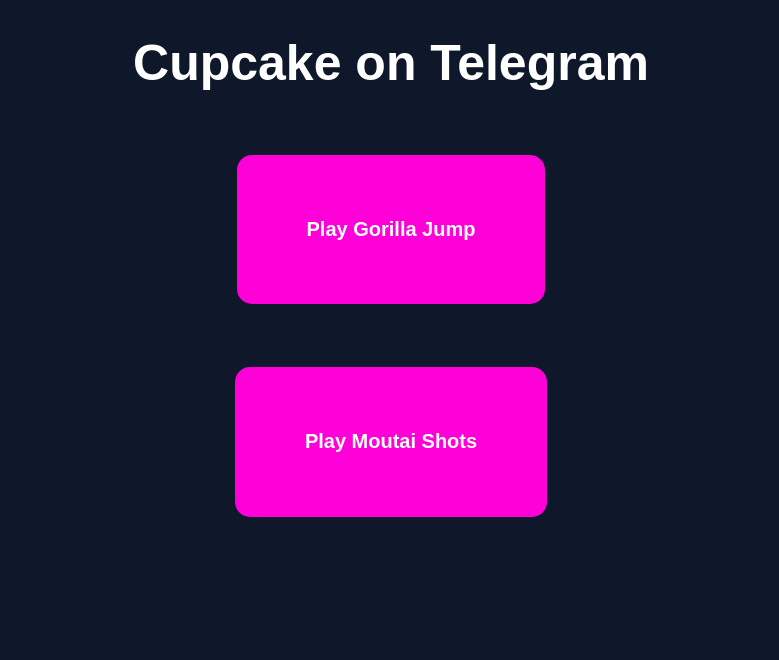
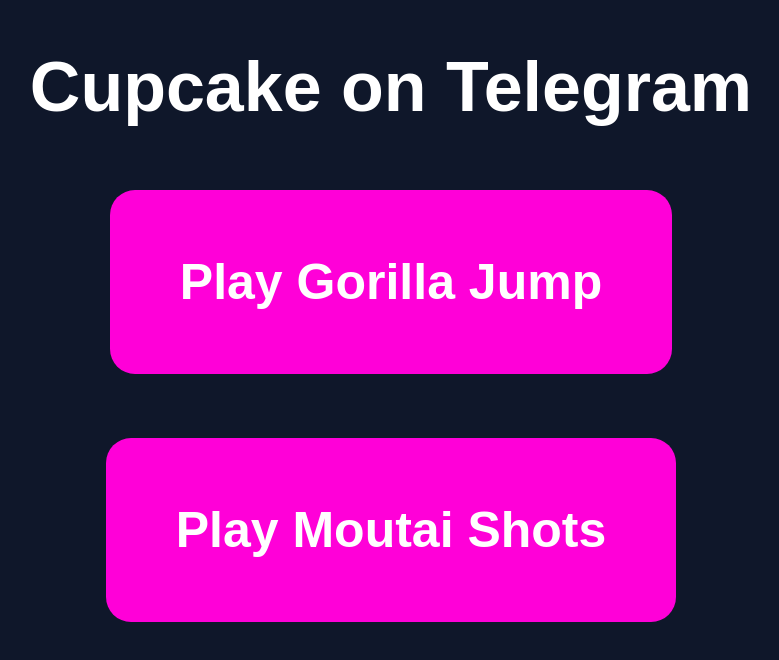
Before and after one commit to Brady-F/CupcakeWebApp, a plain HTML site: page index.html in a window 1280 px wide. Shown: the whole page, without its empty margins (249-1028 px from the left). Drawn offline with Linux system fonts and the light colour scheme.

Commit message:
Update style.css

```diff
--- a/style.css
+++ b/style.css
@@ -6,16 +6,16 @@
 }
 
 h1 {
-    font-size: 50px;
-    font-weight: 800;
+    font-size: 70px;
+    font-weight: 900;
 }
 
 .game-button {
     background-color: #ff00d8;
     color: white;
-    font-size: 20px;
-    font-weight: 600;
-    border-radius: 15px;
+    font-size: 50px;
+    font-weight: 700;
+    border-radius: 25px;
     border-color: #ff00d8;
     border: none;
     padding: 5%;
```
